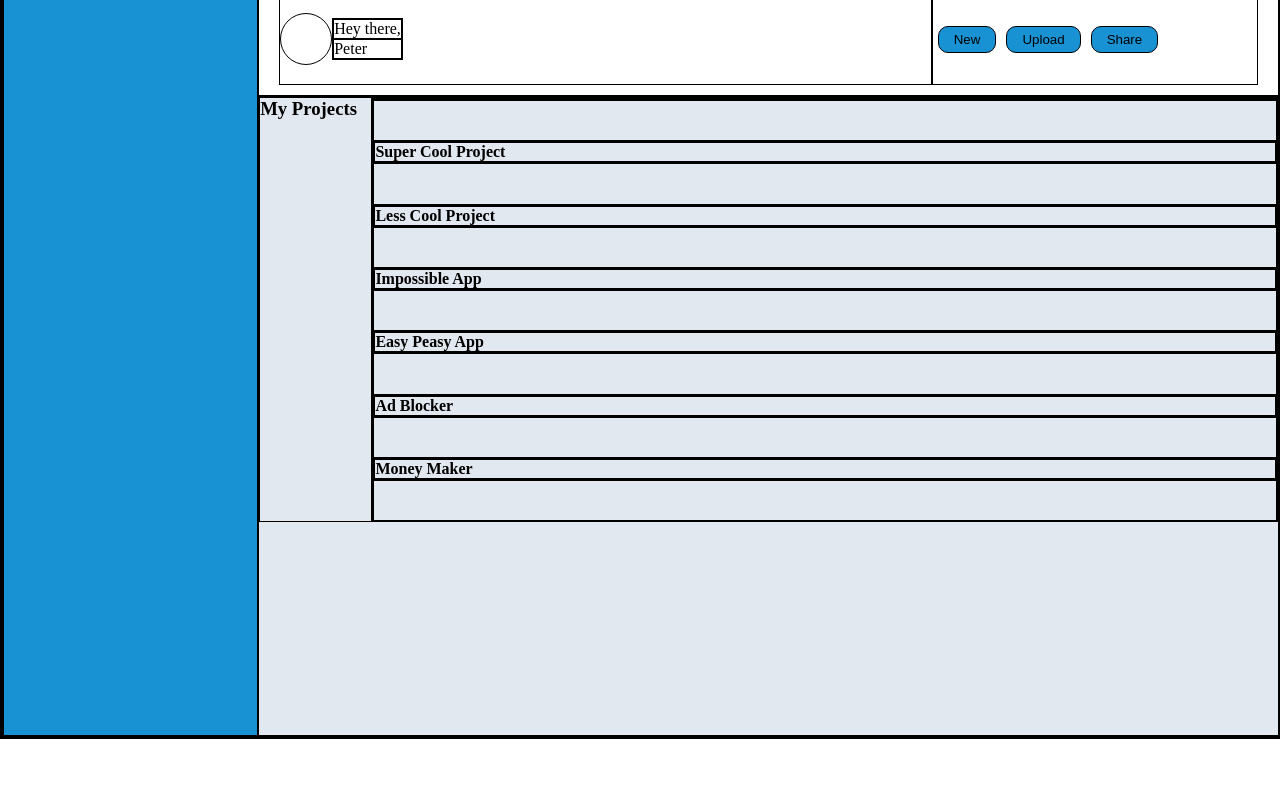
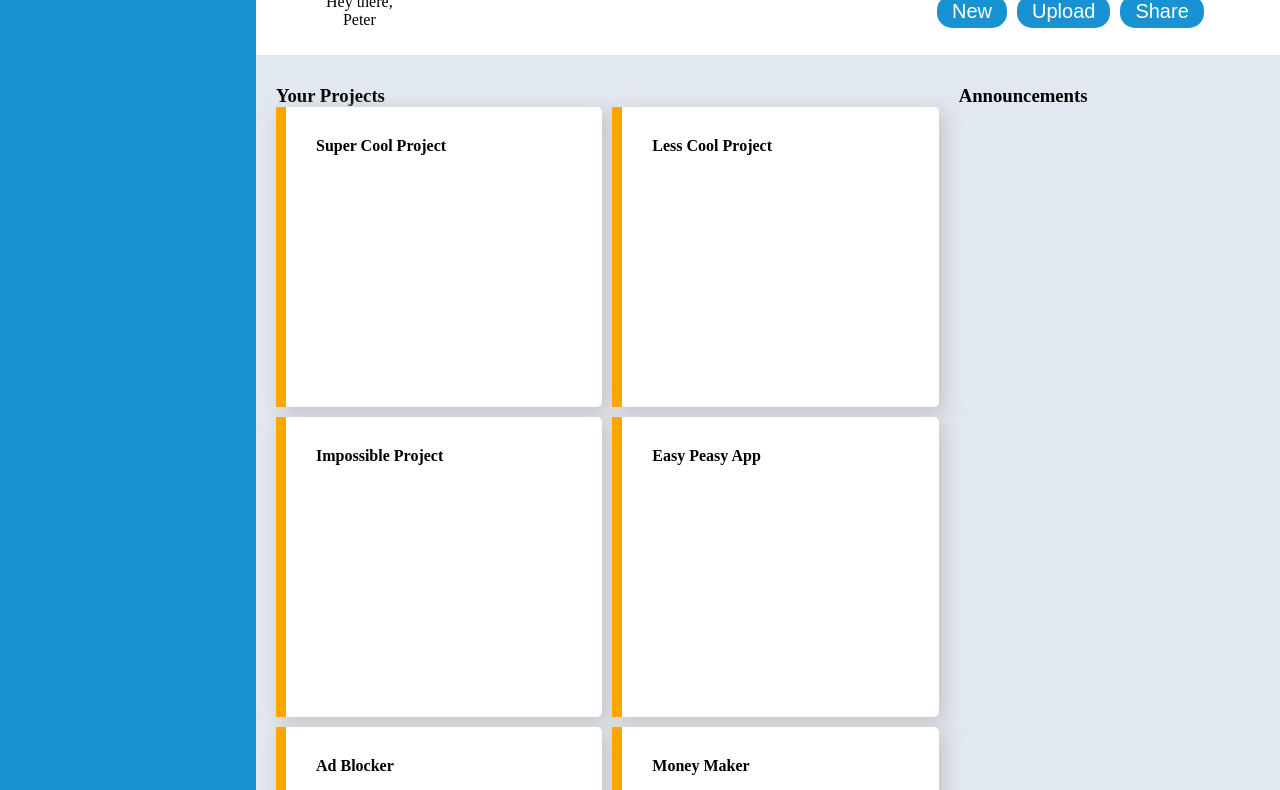
Before and after one commit to peter-bachowski/Project-Admin-Dashboard, a plain HTML site: page index.html in a window 1280 px wide. Shown: the part 67-857 px from the top of the page. Before the commit the page ends 806 px from the top, so only its background shows below. Drawn offline with Linux system fonts and the light colour scheme.

Commit message:
Format and align the cards, and fix some border issues

```diff
--- a/index.html
+++ b/index.html
@@ -30,7 +30,7 @@
           <div class="userName">Peter</div>
         </div>
       </div>
-      <div id="headerButtons">
+      <div id="headerButtonsDiv">
         <button id="new">New</button>
         <button id="upload">Upload</button>
         <button id="share">Share</button>
@@ -40,38 +40,64 @@
       hello
     </div>
     <div id="mainContent">
-      <h3>My Projects</h3>
+      <h3 id="mainHeader">Your Projects</h3>
+      <h3 id="announcements">Announcements</h3>
+
       <div id="cardContainer">
+
         <div class="card">
-          <p></p>
-        </div>
-        <div class="card">
+          <div class="cardHighlight"></div>
+          <div class="cardContent">
             <h4>Super Cool Project</h4>
             <p></p>
           </div>
+        </div>
+
+
         <div class="card">
+          <div class="cardHighlight"></div>
+          <div class="cardContent">
             <h4>Less Cool Project</h4>
             <p></p>
           </div>
+        </div>
+
+
         <div class="card">
-          <h4>Impossible App</h4>
+          <div class="cardHighlight"></div>
+          <div class="cardContent">
+            <h4>Impossible Project</h4>
             <p></p>
           </div>
+        </div>
+
         <div class="card">
+          <div class="cardHighlight"></div>
+          <div class="cardContent">
             <h4>Easy Peasy App</h4>
             <p></p>
           </div>
+        </div>
+
         <div class="card">
+          <div class="cardHighlight"></div>
+          <div class="cardContent">
             <h4>Ad Blocker</h4>
             <p></p>
           </div>
+        </div>
+
         <div class="card">
+          <div class="cardHighlight"></div>
+          <div class="cardContent">
             <h4>Money Maker</h4>
             <p></p>
           </div>
         </div>
 
       </div>
+
+    </div>
 </body>
 
 </html>
--- a/styles.css
+++ b/styles.css
@@ -1,7 +1,9 @@
 * {
-  border: 1px solid black;
+/*   border: 1px solid black; */
   margin: 0;
   padding: 0;
+  text-align: center;
+  box-sizing: border-box;
 }
 
 .container  {
@@ -28,7 +30,8 @@
 }
 
 #searchDiv input {
-  width: 100%;
+  width: 80%;
+
 }
 
 #userInfoDiv {
@@ -49,18 +52,20 @@
   justify-content: flex-start;
 }
 
-#headerButtons {
+#headerButtonsDiv {
   display: flex;
   justify-content: flex-start;
   align-items: center;
 }
 
-#headerButtons button {
+#headerButtonsDiv button {
   background-color: #1992d4;
+  font-size: 20px;
   margin: 5px;
   padding: 5px 15px;
-  border-radius: 10px;
-
+  border-radius: 15px;
+  color: white;
+  border-style: none;
 }
 
 #sidebar {
@@ -73,15 +78,20 @@
 }
 
 #mainContent {
+  position: relative;
   background-color: #e2e8f0;
   display: inline-grid;
-  grid-template: 2fr 1fr / 1fr 8fr;
+  grid-template-columns: 2fr 1fr;
 
 }
 
 #cardContainer {
+  padding-left: 20px;
+  margin-bottom: 50px;
+  grid-column: 1 / 2;
   display: inline-grid;
-  grid-template-columns: repeat(autofit, minmax(150px, 1fr));
+  grid-template-columns: repeat(auto-fit, minmax(300px, 1fr));
+  grid-gap: 10px;
 }
 
 .profilePic {
@@ -99,6 +109,26 @@
   height: 50px;
 }
 
+h3 {
+  padding-top: 30px;
+  padding-left: 20px;
+  text-align: left;
+}
+
 .card {
+  height: 300px;
+  background-color: white;
+  border-radius: 5px;
+  box-shadow: 5px 5px 20px #c2c2c2;
+  display: flex;
+}
 
+.cardHighlight {
+  width: 10px;
+  height: 100%;
+  background-color: orange;
 }
+
+.cardContent {
+  padding: 30px;
+}
```
Also changed, not shown: icons/account-group.png (deleted), icons/bell-ring-outline.png (deleted). Lines whose indentation alone changed are shown as unchanged.
